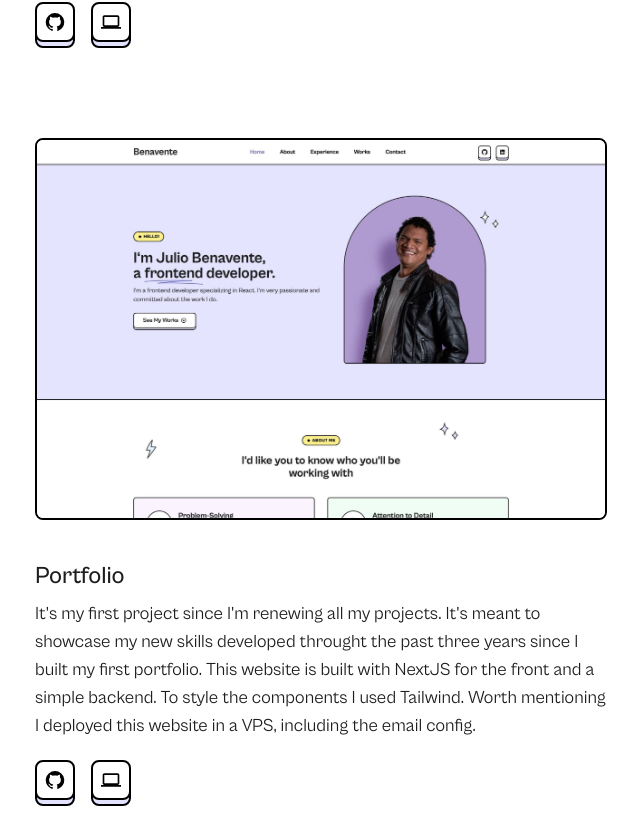
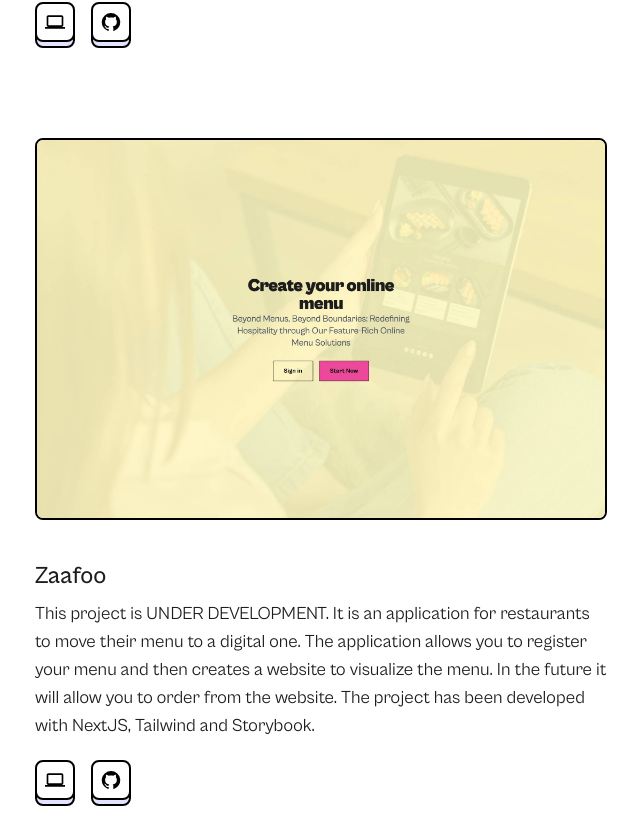
Before and after one commit to julio-benavente/portfolio, a Next.js app: page / in a window 1280 px wide. Shown: the part 4606-5420 px from the top of the page, without its empty margins (13-653 px from the left). Built offline with nearby package versions, Linux system fonts and the light colour scheme.

Commit message:
Zaafoo project added to works

```diff
--- a/src/app/home/Works/index.tsx
+++ b/src/app/home/Works/index.tsx
@@ -39,15 +39,16 @@ const WorkItem = (props: (typeof worksList)[number]) => {
   return (
     <div className="">
       <div className="w-full aspect-[3/2] border-base rounded-lg overflow-hidden mb-10">
-        <Image src={props.image} alt={props.imageAlt} className="object-fill" />
+        <Image
+          src={props.image}
+          alt={props.imageAlt}
+          className="object-cover w-full h-full object-top"
+        />
       </div>
 
       <h3 className="text-2xl font-medium mb-2">{props.name}</h3>
       <p className="text-lg mb-5">{props.description}</p>
       <div className="flex flex-row gap-4">
-        {props.githubLink && (
-          <C.ButtonIcon icon={GitHub} as="a" href={props.githubLink} />
-        )}
         {props.websiteLink && (
           <C.ButtonIcon
             icon={ComputerOutlinedIcon}
@@ -55,6 +56,9 @@ const WorkItem = (props: (typeof worksList)[number]) => {
             href={props.websiteLink}
           />
         )}
+        {props.githubLink && (
+          <C.ButtonIcon icon={GitHub} as="a" href={props.githubLink} />
+        )}
       </div>
     </div>
   );
--- a/src/app/home/Works/worksList.ts
+++ b/src/app/home/Works/worksList.ts
@@ -3,6 +3,7 @@ import ProjectTwoImage from "@/../public/assets/images/project-two-image.png";
 import TheGoodDoctorHomepage from "@/../public/assets/images/thegooddoctorhomepage.jpg";
 import InkAnPaperHomePage from "@/../public/assets/images/inkanpaperhomepage.jpg";
 import PortfolioHomePage from "@/../public/assets/images/juliobenaventeportfoliohomepage.jpg";
+import ZaafooHomepage from "@/../public/assets/images/zaafoohomepage.jpg";
 
 const worksList = [
   {
@@ -11,9 +12,8 @@ const worksList = [
     imageAlt: "A website homepage",
     description:
       "It is a website for a medical company focused on getting appointments. It includes a home, a services, a contact and an appointment pages. It has a markdown blog. In the futere this blog will be move to a CMS like Strapi. This website has been developed using NextJS, with Tailwind and Storybook.",
-    // caseStudyLink: "https://juliobenavente.com/",
+    websiteLink: "https://thegooddoctor.juliobenavente.com/",
     githubLink: "https://github.com/julio-benavente/good-doctor",
-    websiteLink: "https://thegooddoctor.juliobenavente.com/",
   },
   {
     name: "Ink An' Paper",
@@ -21,49 +21,18 @@ const worksList = [
     imageAlt: "A website homepage",
     description:
       "Ink An' Paper is a animation studio based in Arizona. I designed and build their website using NextJS, Tailwind and Storybook.",
-    // caseStudyLink: "https://juliobenavente.com/",
     // githubLink: "https://github.com/julio-benavente/portfolio",
     websiteLink: "https://inkanpaper.juliobenavente.com/",
   },
   {
-    name: "Portfolio",
-    image: PortfolioHomePage,
-    imageAlt: "Julio Benavente's project one | Portfolio",
+    name: "Zaafoo",
+    image: ZaafooHomepage,
+    imageAlt: "A website homepage",
     description:
-      "It's my first project since I'm renewing all my projects. It's meant to showcase my new skills developed throught the past three years since I built my first portfolio. This website is built with NextJS for the front and a simple backend. To style the components I used Tailwind. Worth mentioning I deployed this website in a VPS, including the email config.",
-    caseStudyLink: "https://juliobenavente.com/",
-    githubLink: "https://github.com/julio-benavente/portfolio",
-    websiteLink: "https://juliobenavente.com/",
+      "This project is UNDER DEVELOPMENT. It is an application for restaurants to move their menu to a digital one. The application allows you to register your menu and then creates a website to visualize the menu. In the future it will allow you to order from the website. The project has been developed with NextJS, Tailwind and Storybook.",
+    websiteLink: "https://zaafoo.juliobenavente.com/",
+    githubLink: "https://github.com/julio-benavente/zaafoo",
   },
-  // {
-  //   name: "Sheriful",
-  //   image: ProjectTwoImage,
-  //   imageAlt: "Lorem ipsum dolor sit.",
-  //   description:
-  //     "It's an application I'm working on at the moment. It's a platform that allows people to share their digital content and ask a help from the people who wants acces. This help consists on completing a 'social taks' such as subscribing, following, sharing or liking. For the frontend I'm using NextJS and Tailwind and MaterialUI. For the backend I'm planning on using AppWrite (BaaS).",
-  //   // caseStudyLink: "https://juliobenavente.com/",
-  //   // githubLink: "https://github.com/",
-  //   // websiteLink: "https://juliobenavente.com/",
-  // },
-  // {
-  //   name: "Sandbox Banking Application Website 3",
-  //   image: ProjectImage,
-  //   imageAlt: "Lorem ipsum dolor sit.",
-  //   description:
-  //     "Lorem ipsum, dolor sit amet consectetur adipisicing elit. Dolorem iure rem eaque possimus tenetur. Optio vitae sapiente voluptate asperiores quaerat.",
-  //   caseStudyLink: "https://juliobenavente.com/",
-  //   githubLink: "https://github.com/",
-  //   websiteLink: "https://juliobenavente.com/",
-  // },
-  // {
-  //   name: "Sandbox Banking Application Website 4",
-  //   image: ProjectImage,
-  //   imageAlt: "Lorem ipsum dolor sit.",
-  //   description:
-  //     "Lorem ipsum, dolor sit amet consectetur adipisicing elit. Dolorem iure rem eaque possimus tenetur. Optio vitae sapiente voluptate asperiores quaerat.",
-  //   caseStudyLink: "https://juliobenavente.com/",
-  //   websiteLink: "https://juliobenavente.com/",
-  // },
 ];
 
 export default worksList;
```
Also changed, not shown: public/assets/images/zaafoohomepage.jpg (added).
